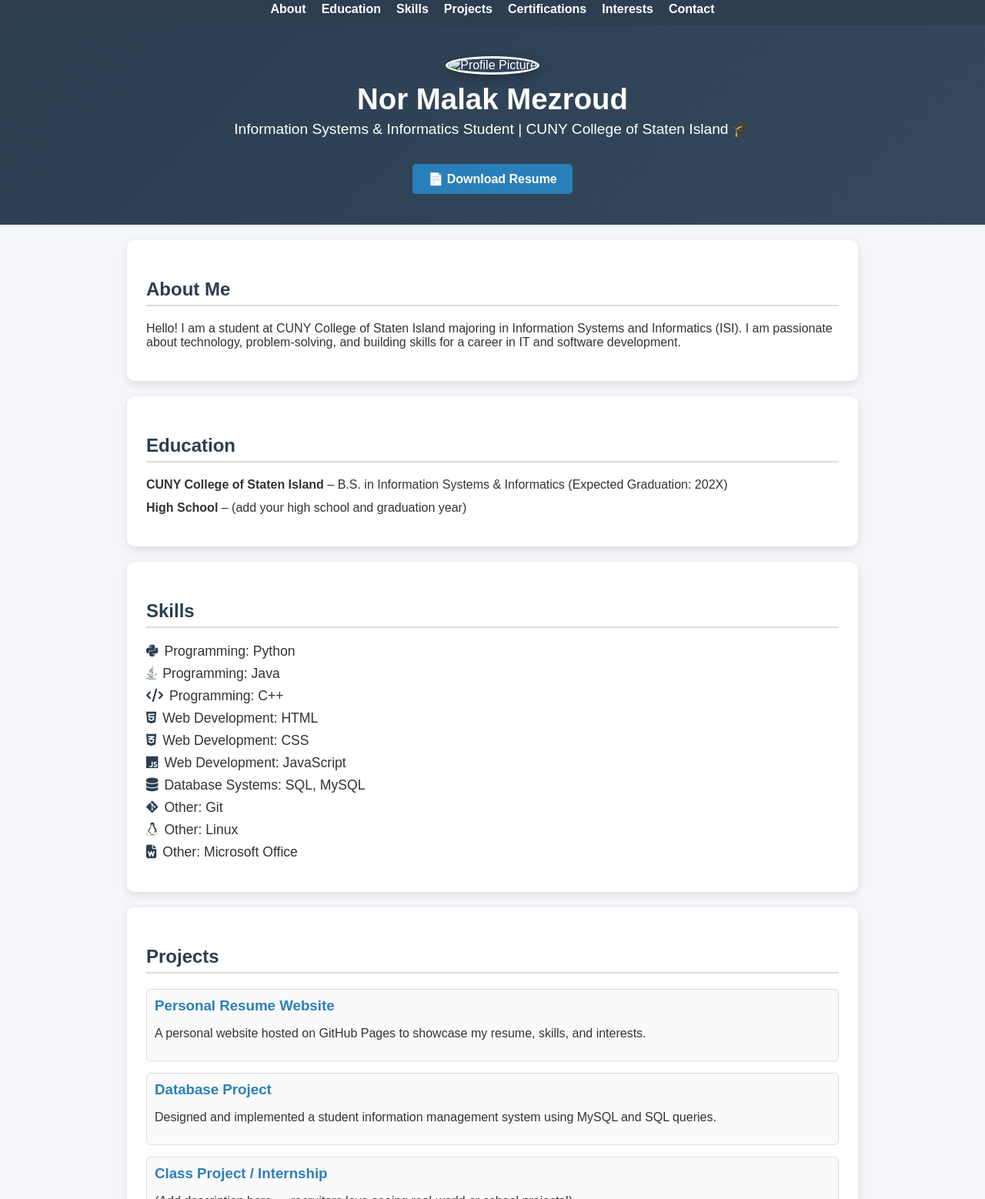
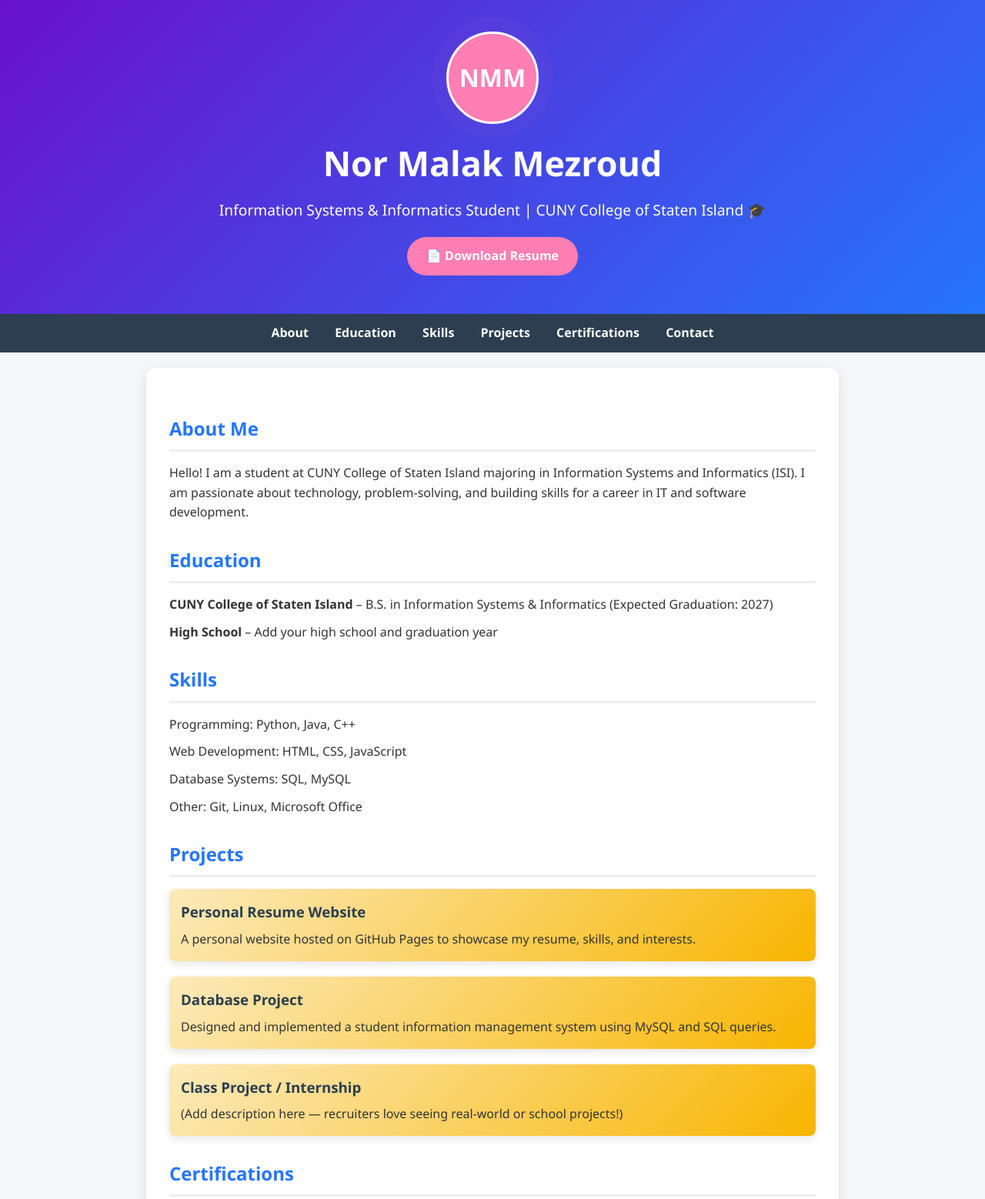
Before and after one commit to malakmezroud/nmezroud.github.io, a plain HTML site: page index.html in a window 1280 px wide. Shown: the part 9-1567 px from the top of the page at 77% size. Drawn offline with Linux system fonts and the light colour scheme.

Commit message:
Update index.html

```diff
--- a/index.html
+++ b/index.html
@@ -3,265 +3,247 @@
 <head>
   <meta charset="UTF-8">
   <meta name="viewport" content="width=device-width, initial-scale=1.0">
-  <title>Nor Malak Mezroud | Resume</title>
-  <!-- Font Awesome for icons -->
-  <link rel="stylesheet" href="https://cdnjs.cloudflare.com/ajax/libs/font-awesome/6.4.0/css/all.min.css">
+  <title>Nor Malak Mezroud - Resume</title>
   <style>
+    /* General Reset */
+    * { margin: 0; padding: 0; box-sizing: border-box; }
+
     body {
-      font-family: Arial, sans-serif;
-      margin: 0;
-      padding: 0;
+      font-family: "Segoe UI", Arial, sans-serif;
       background: #f4f6f9;
       color: #333;
+      line-height: 1.6;
       scroll-behavior: smooth;
     }
 
-    /* --- NAVBAR --- */
+    /* Header */
+    header {
+      background: linear-gradient(135deg, #6a11cb, #2575fc);
+      color: white;
+      text-align: center;
+      padding: 50px 20px;
+      position: relative;
+    }
+    .initials-circle {
+      width: 120px;
+      height: 120px;
+      border-radius: 50%;
+      background: #ff7eb3;
+      color: white;
+      display: flex;
+      align-items: center;
+      justify-content: center;
+      font-size: 2em;
+      font-weight: bold;
+      margin: 0 auto 15px auto;
+      border: 3px solid white;
+      box-shadow: 0 4px 15px rgba(0,0,0,0.3);
+      animation: pulse 2s infinite;
+    }
+    @keyframes pulse {
+      0% { box-shadow: 0 0 0 0 rgba(255,126,179, 0.7); }
+      70% { box-shadow: 0 0 0 20px rgba(255,126,179, 0); }
+      100% { box-shadow: 0 0 0 0 rgba(255,126,179, 0); }
+    }
+    header h1 {
+      font-size: 2.8em;
+    }
+    header p {
+      font-size: 1.2em;
+      margin-top: 10px;
+    }
+    .resume-btn {
+      display: inline-block;
+      padding: 12px 25px;
+      margin-top: 20px;
+      background: #ff7eb3;
+      color: white;
+      border-radius: 25px;
+      text-decoration: none;
+      font-weight: bold;
+      transition: background 0.3s ease, transform 0.2s ease;
+    }
+    .resume-btn:hover {
+      background: #ff5277;
+      transform: translateY(-3px);
+    }
+
+    /* Navbar */
     nav {
+      background: #2c3e50;
+      padding: 12px;
+      text-align: center;
       position: sticky;
       top: 0;
-      background: #2c3e50;
-      padding: 12px 20px;
-      display: flex;
-      justify-content: center;
-      gap: 20px;
       z-index: 1000;
     }
     nav a {
       color: white;
       text-decoration: none;
+      margin: 0 15px;
       font-weight: bold;
       transition: color 0.3s ease;
     }
     nav a:hover {
-      color: #f1c40f;
+      color: #ff7eb3;
     }
 
-    /* --- HEADER --- */
-    header {
-      background: linear-gradient(135deg, #2c3e50, #34495e);
-      color: white;
-      padding: 40px 20px;
-      text-align: center;
-    }
-    header img {
-      width: 120px;
-      height: 120px;
-      border-radius: 50%;
-      margin-bottom: 10px;
-      border: 3px solid white;
-      box-shadow: 0 4px 15px rgba(0,0,0,0.3);
-    }
-    header h1 {
-      margin: 0;
-      font-size: 2.4em;
-    }
-    header p {
-      font-size: 1.2em;
-      margin-top: 5px;
-    }
-    .resume-btn {
-      display: inline-block;
-      padding: 10px 20px;
-      margin-top: 15px;
-      background: #2980b9;
-      color: white;
-      border-radius: 5px;
-      text-decoration: none;
-      font-weight: bold;
-      transition: background 0.3s ease, transform 0.2s ease;
-    }
-    .resume-btn:hover {
-      background: #1c5985;
-      transform: translateY(-3px);
-    }
-
-    /* --- SECTIONS --- */
+    /* Container */
     .container {
       max-width: 900px;
       margin: 20px auto;
       background: white;
-      padding: 25px;
-      border-radius: 10px;
-      box-shadow: 0 4px 12px rgba(0,0,0,0.1);
+      padding: 30px;
+      border-radius: 12px;
+      box-shadow: 0 4px 15px rgba(0,0,0,0.1);
     }
     h2 {
-      color: #2c3e50;
-      border-bottom: 2px solid #ddd;
-      padding-bottom: 6px;
-      margin-top: 25px;
+      color: #2575fc;
+      border-bottom: 3px solid #eee;
+      padding-bottom: 8px;
+      margin: 30px 0 15px;
     }
-    ul {
-      list-style: none;
-      padding: 0;
+    ul { list-style: none; padding: 0; }
+    li { margin-bottom: 10px; }
+
+    /* Projects */
+    .project {
+      margin-bottom: 20px;
+      padding: 15px;
+      border-radius: 8px;
+      background: linear-gradient(135deg, #fceabb, #f8b500);
+      box-shadow: 0 4px 12px rgba(0,0,0,0.1);
+      transition: transform 0.2s ease, box-shadow 0.2s ease;
     }
-    li {
-      margin-bottom: 12px;
+    .project h3 { margin: 0 0 8px; color: #2c3e50; }
+    .project:hover {
+      transform: translateY(-6px);
+      box-shadow: 0 6px 16px rgba(0,0,0,0.2);
     }
 
-    /* --- SKILLS --- */
-    .skills-list li {
-      font-size: 1.1em;
-      margin: 8px 0;
-    }
-    .skills-list i {
-      margin-right: 8px;
-      color: #2c3e50;
+    /* Contact links */
+    a { color: #2575fc; }
+    a:hover { text-decoration: underline; }
+
+    /* Footer */
+    footer {
+      text-align: center;
+      padding: 20px;
+      background: #2c3e50;
+      color: white;
+      margin-top: 30px;
     }
 
-    /* --- PROJECT CARDS --- */
-    .project {
-      margin-bottom: 15px;
-      padding: 10px;
-      border: 1px solid #ddd;
-      border-radius: 6px;
-      background: #fafafa;
-      transition: transform 0.2s ease, box-shadow 0.2s ease;
+    /* Fade-in animation */
+    .fade-in {
+      opacity: 0;
+      transform: translateY(20px);
+      transition: opacity 0.8s ease, transform 0.8s ease;
     }
-    .project h3 {
-      margin: 0 0 5px;
-      color: #2980b9;
-    }
-    .project:hover {
-      transform: translateY(-5px);
-      box-shadow: 0 6px 16px rgba(0,0,0,0.15);
-    }
-
-    /* --- CONTACT ICONS --- */
-    .contact-links p {
-      margin: 10px 0;
-      font-size: 1.1em;
-    }
-    .contact-links a {
-      color: #2980b9;
-      text-decoration: none;
-      margin-left: 8px;
-      font-weight: bold;
-    }
-    .contact-links a:hover {
-      text-decoration: underline;
-    }
-    .contact-links i {
-      color: #2c3e50;
-      margin-right: 8px;
-    }
-
-    /* --- FOOTER --- */
-    footer {
-      text-align: center;
-      padding: 15px;
-      background: #2c3e50;
-      color: white;
-      margin-top: 25px;
+    .fade-in.visible {
+      opacity: 1;
+      transform: translateY(0);
     }
   </style>
 </head>
 <body>
 
-  <!-- NAVIGATION BAR -->
+  <!-- Header -->
+  <header>
+    <div class="initials-circle">NMM</div>
+    <h1>Nor Malak Mezroud</h1>
+    <p id="typing"></p>
+    <a href="resume.pdf" class="resume-btn" target="_blank">📄 Download Resume</a>
+  </header>
+
+  <!-- Navbar -->
   <nav>
     <a href="#about">About</a>
     <a href="#education">Education</a>
     <a href="#skills">Skills</a>
     <a href="#projects">Projects</a>
     <a href="#certifications">Certifications</a>
-    <a href="#interests">Interests</a>
     <a href="#contact">Contact</a>
   </nav>
 
-  <!-- HEADER -->
-  <header>
-    <img src="profile.jpg" alt="Profile Picture">
-    <h1>Nor Malak Mezroud</h1>
-    <p>Information Systems & Informatics Student | CUNY College of Staten Island 🎓</p>
-    <a href="resume.pdf" class="resume-btn" target="_blank">📄 Download Resume</a>
-  </header>
+  <!-- Main content -->
+  <div class="container">
+    <h2 id="about" class="fade-in">About Me</h2>
+    <p class="fade-in">Hello! I am a student at CUNY College of Staten Island majoring in Information Systems and Informatics (ISI). I am passionate about technology, problem-solving, and building skills for a career in IT and software development.</p>
 
-  <!-- ABOUT -->
-  <div class="container" id="about">
-    <h2>About Me</h2>
-    <p>Hello! I am a student at CUNY College of Staten Island majoring in Information Systems and Informatics (ISI). I am passionate about technology, problem-solving, and building skills for a career in IT and software development.</p>
-  </div>
+    <h2 id="education" class="fade-in">Education</h2>
+    <ul class="fade-in">
+      <li><strong>CUNY College of Staten Island</strong> – B.S. in Information Systems & Informatics (Expected Graduation: 2027)</li>
+      <li><strong>High School</strong> – Add your high school and graduation year</li>
+    </ul>
 
-  <!-- EDUCATION -->
-  <div class="container" id="education">
-    <h2>Education</h2>
-    <ul>
-      <li><strong>CUNY College of Staten Island</strong> – B.S. in Information Systems & Informatics (Expected Graduation: 202X)</li>
-      <li><strong>High School</strong> – (add your high school and graduation year)</li>
+    <h2 id="skills" class="fade-in">Skills</h2>
+    <ul class="fade-in">
+      <li>Programming: Python, Java, C++</li>
+      <li>Web Development: HTML, CSS, JavaScript</li>
+      <li>Database Systems: SQL, MySQL</li>
+      <li>Other: Git, Linux, Microsoft Office</li>
     </ul>
-  </div>
 
-  <!-- SKILLS -->
-  <div class="container" id="skills">
-    <h2>Skills</h2>
-    <ul class="skills-list">
-      <li><i class="fa-brands fa-python"></i>Programming: Python</li>
-      <li><i class="fa-brands fa-java"></i>Programming: Java</li>
-      <li><i class="fa-solid fa-code"></i>Programming: C++</li>
-      <li><i class="fa-brands fa-html5"></i>Web Development: HTML</li>
-      <li><i class="fa-brands fa-css3-alt"></i>Web Development: CSS</li>
-      <li><i class="fa-brands fa-js"></i>Web Development: JavaScript</li>
-      <li><i class="fa-solid fa-database"></i>Database Systems: SQL, MySQL</li>
-      <li><i class="fa-brands fa-git-alt"></i>Other: Git</li>
-      <li><i class="fa-brands fa-linux"></i>Other: Linux</li>
-      <li><i class="fa-solid fa-file-word"></i>Other: Microsoft Office</li>
-    </ul>
-  </div>
-
-  <!-- PROJECTS -->
-  <div class="container" id="projects">
-    <h2>Projects</h2>
-    <div class="project">
+    <h2 id="projects" class="fade-in">Projects</h2>
+    <div class="project fade-in">
       <h3>Personal Resume Website</h3>
       <p>A personal website hosted on GitHub Pages to showcase my resume, skills, and interests.</p>
     </div>
-    <div class="project">
+    <div class="project fade-in">
       <h3>Database Project</h3>
       <p>Designed and implemented a student information management system using MySQL and SQL queries.</p>
     </div>
-    <div class="project">
+    <div class="project fade-in">
       <h3>Class Project / Internship</h3>
       <p>(Add description here — recruiters love seeing real-world or school projects!)</p>
     </div>
+
+    <h2 id="certifications" class="fade-in">Certifications</h2>
+    <ul class="fade-in">
+      <li>Google IT Support Certificate ✔️</li>
+      <li>Python for Everybody</li>
+      <li>LinkedIn Learning – SQL Essential Training</li>
+    </ul>
+
+    <h2 id="contact" class="fade-in">Contact</h2>
+    <p>Email: <a href="mailto:nor.mezroud@cix.csi.cuny.edu">nor.mezroud@cix.csi.cuny.edu</a> | <a href="mailto:normezroud@gmail.com">normezroud@gmail.com</a></p>
+    <p>GitHub: <a href="https://github.com/your-username" target="_blank">github.com/your-username</a></p>
+    <p>LinkedIn: <a href="https://linkedin.com/in/your-linkedin" target="_blank">linkedin.com/in/your-linkedin</a></p>
   </div>
 
-  <!-- CERTIFICATIONS -->
-  <div class="container" id="certifications">
-    <h2>Certifications</h2>
-    <ul>
-      <li>Google IT Support Certificate (Coursera) ✔️</li>
-      <li>Python for Everybody (Coursera / EdX / Udemy)</li>
-      <li>LinkedIn Learning – SQL Essential Training</li>
-    </ul>
-  </div>
-
-  <!-- INTERESTS -->
-  <div class="container" id="interests">
-    <h2>Interests</h2>
-    <ul>
-      <li>Cybersecurity 🔐</li>
-      <li>Artificial Intelligence & Data Science 🤖</li>
-      <li>Web Development 🌐</li>
-      <li>Teamwork, leadership, and problem-solving</li>
-    </ul>
-  </div>
-
-  <!-- CONTACT -->
-  <div class="container" id="contact">
-    <h2>Contact</h2>
-    <div class="contact-links">
-      <p><i class="fas fa-envelope"></i>Email (School): <a href="mailto:nor.mezroud@cix.csi.cuny.edu">nor.mezroud@cix.csi.cuny.edu</a></p>
-      <p><i class="fas fa-envelope"></i>Email (Personal): <a href="mailto:normezroud@gmail.com">normezroud@gmail.com</a></p>
-      <p><i class="fab fa-github"></i>GitHub: <a href="https://github.com/your-username" target="_blank">github.com/your-username</a></p>
-      <p><i class="fab fa-linkedin"></i>LinkedIn: <a href="https://linkedin.com/in/your-linkedin" target="_blank">linkedin.com/in/your-linkedin</a></p>
-    </div>
-  </div>
-
-  <!-- FOOTER -->
+  <!-- Footer -->
   <footer>
     <p>© 2025 Nor Malak Mezroud</p>
   </footer>
 
+  <!-- Scripts -->
+  <script>
+    // Typing Effect
+    const text = "Information Systems & Informatics Student | CUNY College of Staten Island 🎓";
+    let i = 0;
+    function typeEffect() {
+      if (i < text.length) {
+        document.getElementById("typing").innerHTML += text.charAt(i);
+        i++;
+        setTimeout(typeEffect, 50);
+      }
+    }
+    typeEffect();
+
+    // Fade-in on scroll
+    const faders = document.querySelectorAll('.fade-in');
+    const appearOptions = { threshold: 0.2 };
+    const appearOnScroll = new IntersectionObserver(function(entries, observer) {
+      entries.forEach(entry => {
+        if (!entry.isIntersecting) return;
+        entry.target.classList.add('visible');
+        observer.unobserve(entry.target);
+      });
+    }, appearOptions);
+
+    faders.forEach(fader => appearOnScroll.observe(fader));
+  </script>
+
 </body>
 </html>
```
